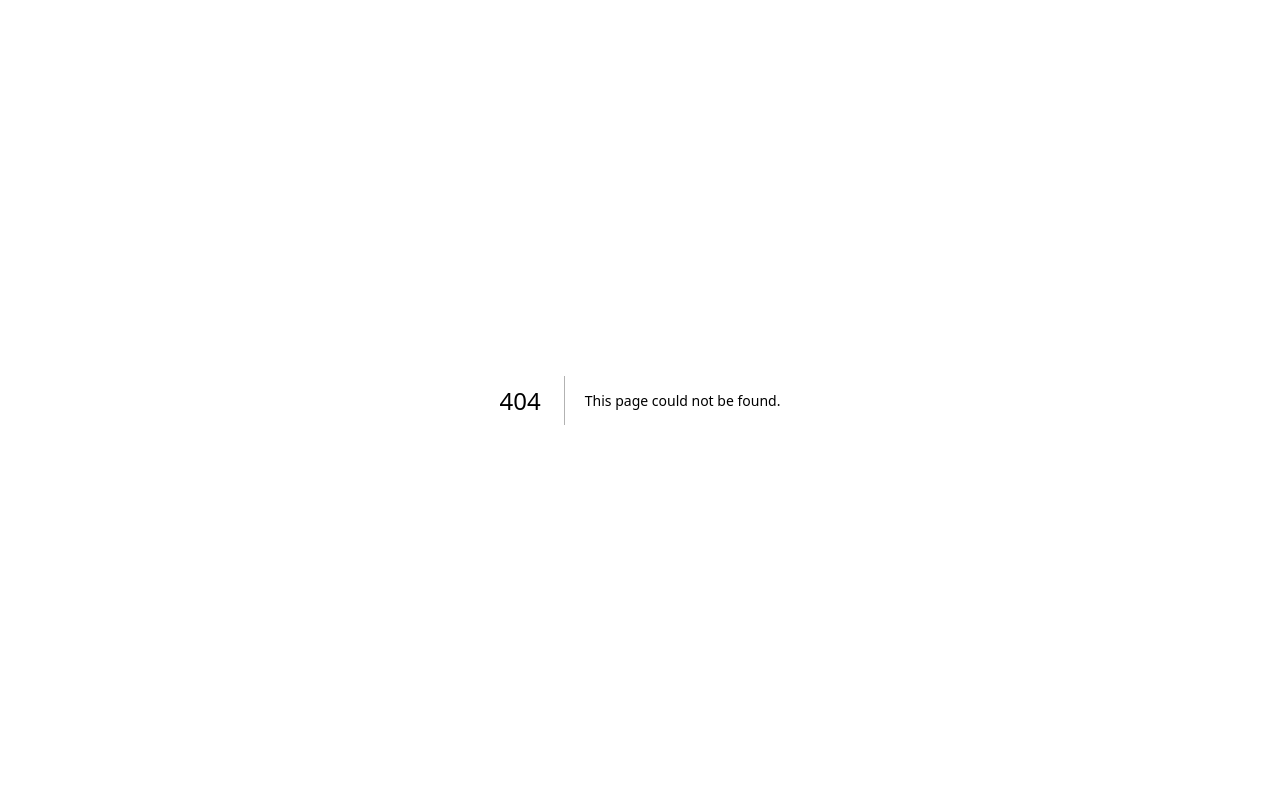
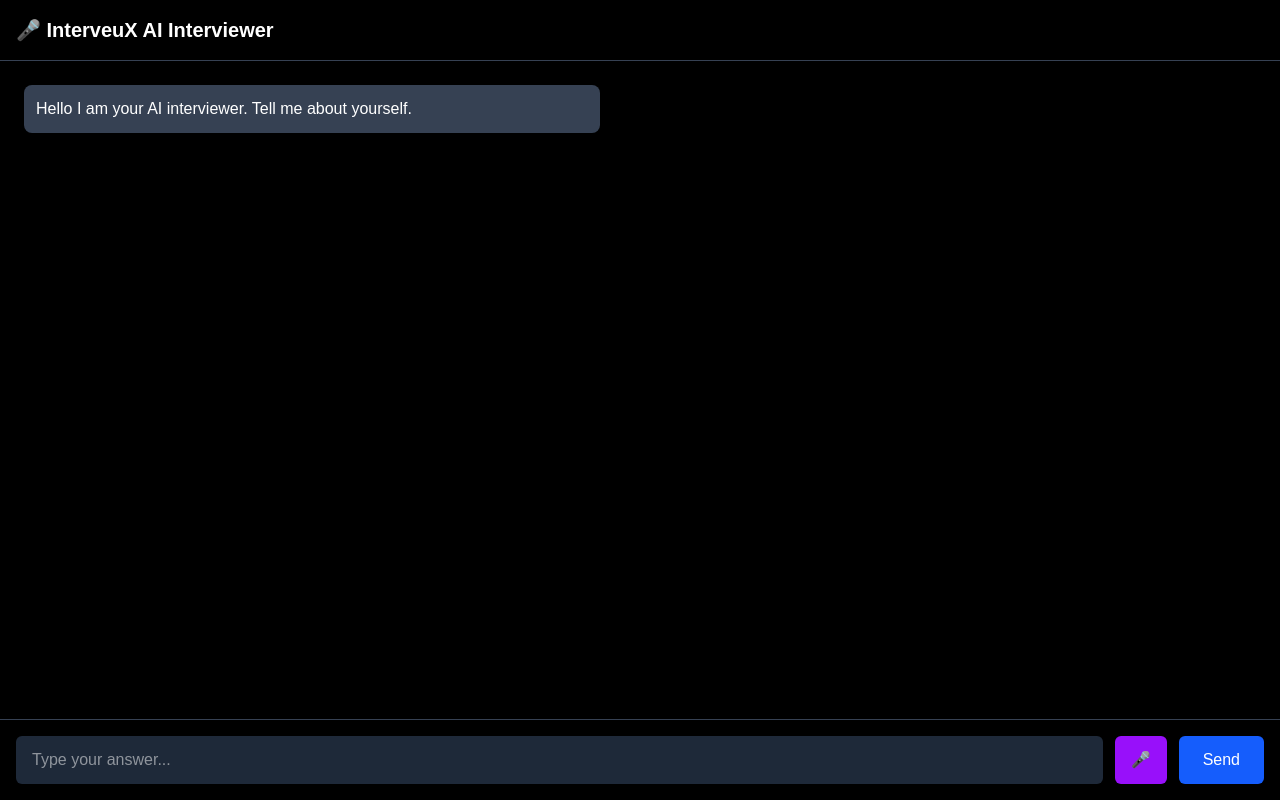
Before and after one commit to sandeepkumar23f/IntervueX.ai, a Next.js app: page /interview in a window 1280 px wide. Before the commit this address had no page. Built offline with nearby package versions, Linux system fonts and the light colour scheme; no server answers.

Commit message:
added the basic interview chat page later i will update its ui

```diff
--- /dev/null
+++ b/app/interview/page.tsx
@@ -0,0 +1,121 @@
+"use client";
+
+import { useState, useRef } from "react";
+
+export default function InterviewPage() {
+  const [messages, setMessages] = useState<any[]>([
+    { role: "ai", content: "Hello  I am your AI interviewer. Tell me about yourself." }
+  ]);
+  const [input, setInput] = useState("");
+  const [loading, setLoading] = useState(false);
+  const recognitionRef = useRef<any>(null);
+
+  const API = process.env.NEXT_PUBLIC_BACKEND_URL || "http://localhost:5000";
+
+  const startListening = () => {
+    const SpeechRecognition =
+      (window as any).SpeechRecognition ||
+      (window as any).webkitSpeechRecognition;
+
+    if (!SpeechRecognition) {
+      alert("Speech recognition not supported in this browser");
+      return;
+    }
+
+    const recognition = new SpeechRecognition();
+    recognition.lang = "en-US";
+    recognition.start();
+
+    recognition.onresult = (event: any) => {
+      const transcript = event.results[0][0].transcript;
+      setInput(transcript);
+    };
+
+    recognitionRef.current = recognition;
+  };
+
+  const sendMessage = async () => {
+    if (!input.trim()) return;
+
+    const newMessages = [...messages, { role: "user", content: input }];
+    setMessages(newMessages);
+    setInput("");
+    setLoading(true);
+
+    try {
+      const res = await fetch(`${API}/api/ai/interview`, {
+        method: "POST",
+        headers: { "Content-Type": "application/json" },
+        body: JSON.stringify({
+          message: input,
+          history: messages,
+        }),
+      });
+
+      const data = await res.json();
+
+      setMessages([
+        ...newMessages,
+        { role: "ai", content: data.reply || "No response" },
+      ]);
+    } catch (error) {
+      console.error(error);
+    } finally {
+      setLoading(false);
+    }
+  };
+
+  return (
+    <div className="h-screen flex flex-col bg-black text-white">
+
+      <div className="p-4 border-b border-gray-700 text-xl font-bold">
+        🎤 InterveuX AI Interviewer
+      </div>
+
+      <div className="flex-1 overflow-y-auto p-6 space-y-4">
+        {messages.map((msg, index) => (
+          <div
+            key={index}
+            className={`max-w-xl p-3 rounded-lg ${
+              msg.role === "user"
+                ? "bg-blue-600 ml-auto"
+                : "bg-gray-700"
+            }`}
+          >
+            {msg.content}
+          </div>
+        ))}
+
+        {loading && (
+          <div className="bg-gray-700 p-3 rounded-lg w-fit">
+            AI thinking...
+          </div>
+        )}
+      </div>
+
+      <div className="p-4 border-t border-gray-700 flex gap-3">
+
+        <input
+          value={input}
+          onChange={(e) => setInput(e.target.value)}
+          placeholder="Type your answer..."
+          className="flex-1 h-12 px-4 rounded-md bg-gray-800 outline-none"
+        />
+
+        <button
+          onClick={startListening}
+          className="bg-purple-600 px-4 rounded-md hover:bg-purple-700"
+        >
+          🎤
+        </button>
+
+        <button
+          onClick={sendMessage}
+          className="bg-blue-600 px-6 rounded-md hover:bg-blue-700"
+        >
+          Send
+        </button>
+      </div>
+    </div>
+  );
+}
--- a/app/login/page.tsx
+++ b/app/login/page.tsx
@@ -67,7 +67,7 @@
         setSuccessMessage("Login successful 🎉 Redirecting...");
 
         setTimeout(() => {
-          router.push("/dashboard");
+          router.push("/interview");
         }, 1000);
       } else {
         setErrorMessage(result.message || "Invalid email or password");
--- a/app/signup/page.tsx
+++ b/app/signup/page.tsx
@@ -72,8 +72,8 @@
         setSuccessMessage("Account created successfully");
 
         setTimeout(() => {
-          router.push("/dashboard");
-        }, 1200);
+          router.push("/interview");
+        }, 1000);
       } else {
         setErrorMessage(result.message || "Signup failed");
       }
```
